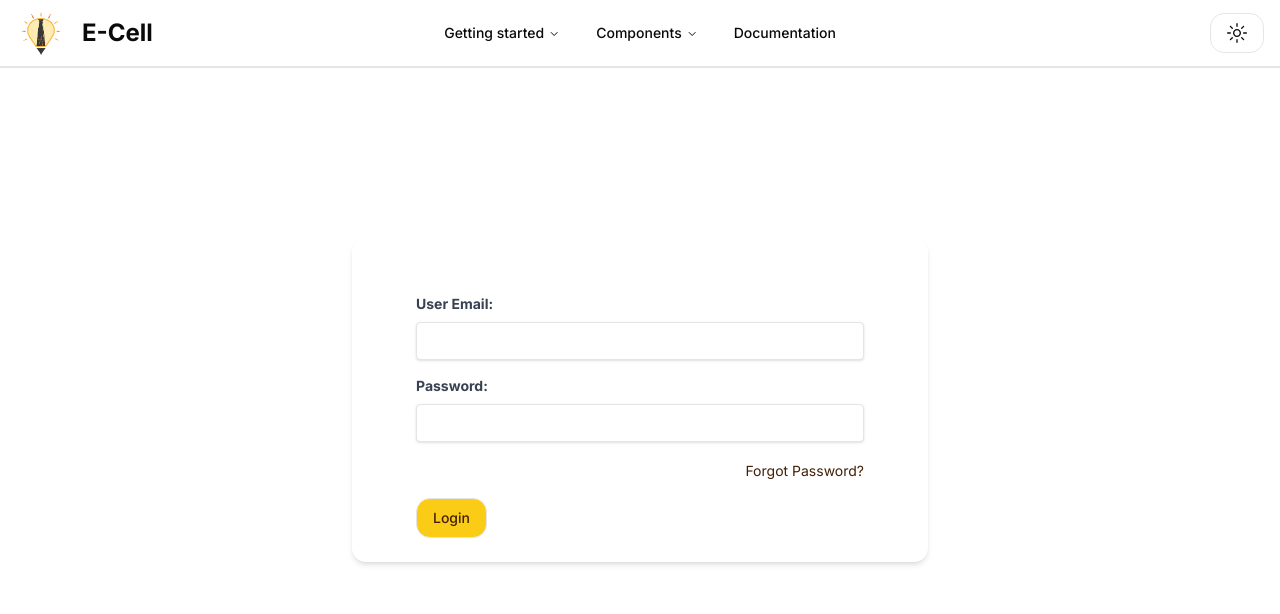
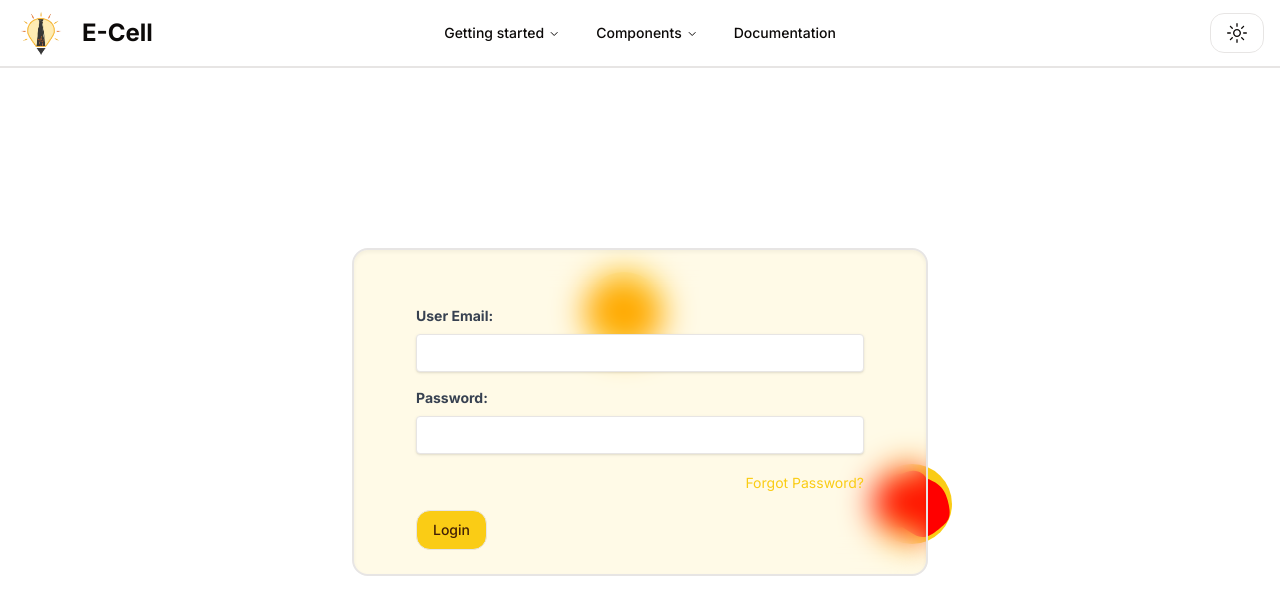
Before and after one commit to hi-Kartik2004/Ecell-web-app, a Next.js app: page /login in a window 1280 px wide. Shown: the top 614 px of the page. Built offline with nearby package versions, Linux system fonts and the light colour scheme.

Commit message:
login ui update

```diff
--- a/app/login/page.jsx
+++ b/app/login/page.jsx
@@ -1,5 +1,5 @@
 'use client'
-import { signInWithEmailAndPassword,sendPasswordResetEmail } from 'firebase/auth';
+import { signInWithEmailAndPassword, sendPasswordResetEmail } from 'firebase/auth';
 import { useState } from 'react';
 import { auth } from '../../lib/firebase/index';
 
@@ -27,11 +27,35 @@ const page = () => {
     }
 
     return (
+        <main>
             <div className="relative p-6 flex flex-col items-center justify-center min-h-screen overflow-hidden">
-            <div className="w-full p-6 bg-white rounded-md shadow-md lg:max-w-xl sm:w-11/12">
+                <div className="relative grid place-items-center w-full blob-container  z-2">
+                    <svg
+                        className={`top-[15rem] right-[2rem] left-[53rem] bottom-[-2rem] blob w-20 h-20 rounded-full bg-primary absolute transform z-1`}
+                        xmlns="http://www.w3.org/2000/svg"
+                        viewBox="0 0 200 200"
+                    >
+                        <path
+                            fill="red"
+                            d="M37.5,-57.5C48.4,-45.6,55.2,-30.7,61.4,-15.6C67.6,-0.5,73.1,14.8,68.3,25.2C63.5,35.6,48.4,41,34.1,45.5C19.8,50,6.2,53.7,-9.3,56.4C-24.8,59.1,-49.6,60.8,-66.7,52C-83.7,43.3,-93.1,24,-96.7,6.5C-100.3,-11.1,-98.1,-26.6,-87.2,-40.6C-76.3,-54.6,-56.7,-67.1,-39.3,-72.9C-21.8,-78.6,-6.5,-77.6,8.9,-73.3C24.3,-68.9,48.5,-61.3,63.6,-50.3C78.8,-39.4,84.8,-25.2,89.2,-9.3C93.5,6.6,96.2,22.5,92.2,34.6C88.2,46.7,77.5,55,65.5,64.1C53.5,73.2,40.2,83,26.1,82.6C12,82.2,-2.8,71.7,-16.3,62.5C-29.7,53.3,-41.8,45.4,-53.1,35.4C-64.3,25.3,-74.6,13.2,-80.7,-0.2C-86.8,-13.7,-88.7,-27.5,-80.1,-39.4C-71.6,-51.3,-52.6,-61.4,-36.6,-69.5C-20.7,-77.6,-7.9,-83.7,4.9,-82.9C17.6,-82.1,35.2,-74.4,37.5,-57.5Z"
+                            transform="translate(100 100)"
+                        />
+                    </svg>
+                    <svg
+                        className={`top-[3rem] right-[2rem] left-[35rem] bottom-[-2rem] blob w-20 h-20 rounded-full bg-primary absolute transform z-1`}
+                        xmlns="http://www.w3.org/2000/svg"
+                        viewBox="0 0 200 200"
+                    >
+                        <path
+                            fill="orange"
+                            d="M37.5,-57.5C48.4,-45.6,55.2,-30.7,61.4,-15.6C67.6,-0.5,73.1,14.8,68.3,25.2C63.5,35.6,48.4,41,34.1,45.5C19.8,50,6.2,53.7,-9.3,56.4C-24.8,59.1,-49.6,60.8,-66.7,52C-83.7,43.3,-93.1,24,-96.7,6.5C-100.3,-11.1,-98.1,-26.6,-87.2,-40.6C-76.3,-54.6,-56.7,-67.1,-39.3,-72.9C-21.8,-78.6,-6.5,-77.6,8.9,-73.3C24.3,-68.9,48.5,-61.3,63.6,-50.3C78.8,-39.4,84.8,-25.2,89.2,-9.3C93.5,6.6,96.2,22.5,92.2,34.6C88.2,46.7,77.5,55,65.5,64.1C53.5,73.2,40.2,83,26.1,82.6C12,82.2,-2.8,71.7,-16.3,62.5C-29.7,53.3,-41.8,45.4,-53.1,35.4C-64.3,25.3,-74.6,13.2,-80.7,-0.2C-86.8,-13.7,-88.7,-27.5,-80.1,-39.4C-71.6,-51.3,-52.6,-61.4,-36.6,-69.5C-20.7,-77.6,-7.9,-83.7,4.9,-82.9C17.6,-82.1,35.2,-74.4,37.5,-57.5Z"
+                            transform="translate(100 100)"
+                        />
+                    </svg>
+                    <div className="w-full p-6 lg:max-w-xl sm:w-11/12 backdrop-filter backdrop-blur-lg bg-primary/10 bg-opacity-30 rounded-lg p-6 mt-6 shadow-inner border-2 text-white relative z-2">
                         <form onSubmit={handleSubmit} className="max-w-md mx-auto mt-8">
                             <div className="mb-4">
-                        <label htmlFor="username" className="block text-gray-700 text-sm font-bold mb-2">User Email:</label>
+                                <label htmlFor="username" className=" block text-gray-700 text-sm font-bold mb-2">User Email:</label>
                                 <input
                                     type="text"
                                     id="username"
@@ -53,7 +77,7 @@ const page = () => {
                                 />
                             </div>
                             <div className="mb-4 text-right">
-                        <a onClick={handleResetPass} href="#" className="text-sm text-primary-foreground hover:underline">Forgot Password?</a>
+                                <a onClick={handleResetPass} href="#" className="text-sm text-primary hover:underline">Forgot Password?</a>
                             </div>
                             <button
                                 type="submit"
@@ -64,6 +88,8 @@ const page = () => {
                         </form>
                     </div>
                 </div>
+            </div>
+        </main>
     );
 };
 
```
Lines whose indentation alone changed are shown as unchanged.
